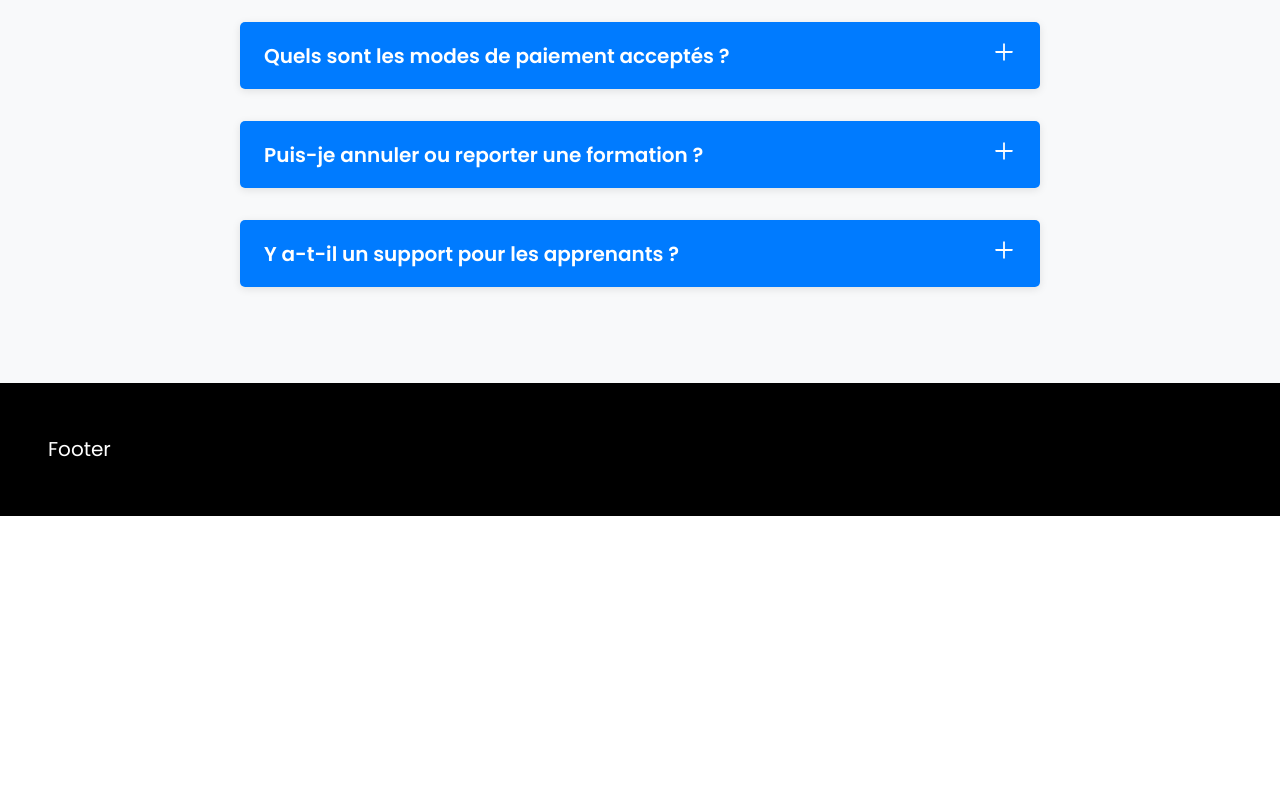
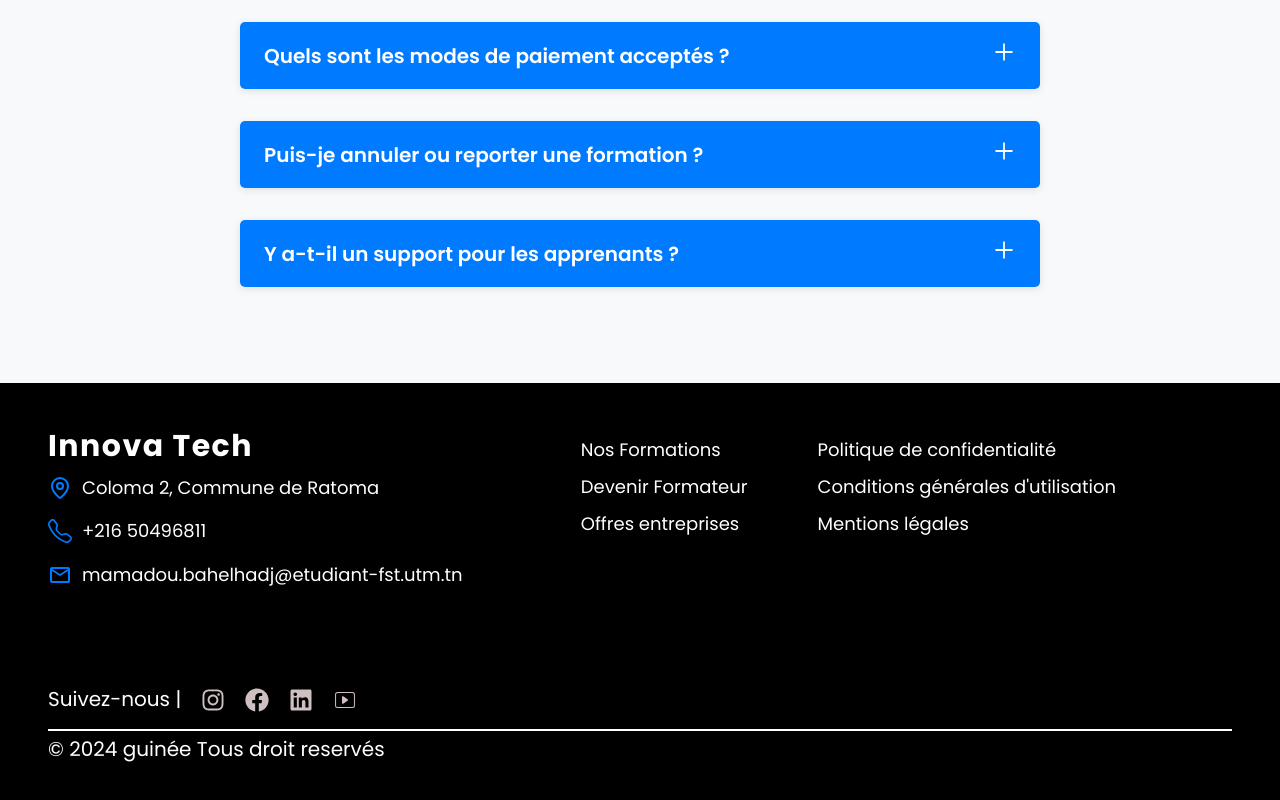
Before and after one commit to bem630/learning-app, a React (Vite) app: page / in a window 1280 px wide. Shown: the part 2086-2886 px from the top of the page. Before the commit the page ends 2602 px from the top, so only its background shows below. Built offline with nearby package versions, Linux system fonts and the light colour scheme.

Commit message:
💄  F03: ORDER > Footer > Add Footer detail

```diff
--- a/src/components/pages/order/footer/Footer.jsx
+++ b/src/components/pages/order/footer/Footer.jsx
@@ -1,9 +1,46 @@
 import React from 'react'
+import { Link } from 'react-router-dom';
 import styled from 'styled-components';
+import { FaInstagram, FaFacebook, FaLinkedin  } from "react-icons/fa";
+import { CiYoutube } from "react-icons/ci";
+import Joindre from '../../../reusable-ui/Joindre';
 
 export default function Footer() {
   return (
-    <FooterStyled>Footer</FooterStyled>
+    <FooterStyled>
+        <div className="footer-container">
+            <div className="footer-left">
+                <h3>Innova Tech</h3>
+                <Joindre/>
+            </div>
+            <div className="footer-center">
+                <ul>
+                    <li><Link className='footer-link' to="/formation">Nos Formations</Link></li>
+                    <li><Link className='footer-link' to="/formateur">Devenir Formateur</Link></li>
+                    <li><Link className='footer-link' to="/offres">Offres entreprises</Link></li>
+                </ul>
+            </div>
+            <div className="footer-right">
+                <ul>
+                    <li><Link className='footer-link' to="/politique">Politique de confidentialité</Link></li>
+                    <li><Link className='footer-link' to="/conditions">Conditions générales d'utilisation</Link></li>
+                    <li><Link className='footer-link' to="/mentions">Mentions légales</Link></li>
+                </ul>
+            </div>
+        </div>
+        <div className="footer-bottom">
+            <div className='footer-icon'>
+                <p className='text-icon'>Suivez-nous | </p>
+                <a href="https://www.instagram.com" target="_blank" rel="noopener noreferrer"><FaInstagram className='icon'/> </a>
+                <a href="https://www.facebook.com" target="_blank" rel="noopener noreferrer"><FaFacebook className='icon'/></a>
+                <a href="https://www.linkedin.com" target="_blank" rel="noopener noreferrer"><FaLinkedin className='icon'/></a>
+                <a href="https://www.youtube.com" target="_blank" rel="noopener noreferrer"><CiYoutube className='icon'/></a>
+            </div>
+            <p className="footer-copyright">
+                &copy; 2024 <span> guinée </span> Tous droit reservés
+            </p>
+        </div>
+    </FooterStyled>
   )
 }
 const FooterStyled = styled.div`
--- /dev/null
+++ b/src/components/reusable-ui/Joindre.jsx
@@ -0,0 +1,36 @@
+import React from 'react';
+import { MdOutlineMail } from "react-icons/md";
+import { BsTelephone } from "react-icons/bs";
+import { LuMapPin } from "react-icons/lu";
+import styled from 'styled-components';
+
+export default function Joindre({ className }) {
+  return (
+    <JoindreStyled className={className}>
+      <div className='footer-left-icon'>
+        <LuMapPin className='left-icon'/> <p>Coloma 2, Commune de Ratoma</p>
+      </div>
+      <div className='footer-left-icon'>
+        <BsTelephone className='left-icon'/> <p>+216 50496811</p>
+      </div>
+      <div className='footer-left-icon'>
+        <MdOutlineMail className='left-icon'/><p>mamadou.bahelhadj@etudiant-fst.utm.tn</p>
+      </div>
+    </JoindreStyled>
+  )
+}
+
+const JoindreStyled = styled.div`
+  .footer-left-icon {
+    display: flex;
+    align-items: center;
+    margin-bottom: 10px;
+    font-size: 18px;
+
+    .left-icon {
+      margin-right: 10px;
+      color: #007bff;
+      font-size: 24px;
+    }
+  }
+`;
```
